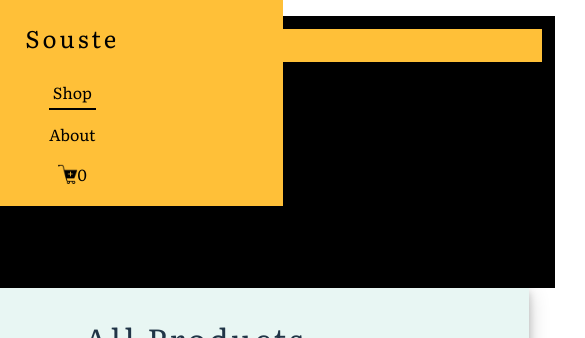
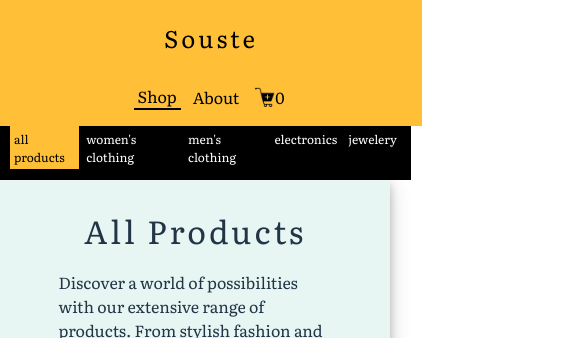
Before and after one commit to souste/shopping-cart, a React (Vite) app: page /shop in a window 390 px wide. Shown: the top 338 px of the page, 585 px wide, since content can reach past the window. Built offline with nearby package versions, Linux system fonts and the light colour scheme; no server answers.

Commit message:
media query applied toshop page

```diff
--- a/src/styles.css
+++ b/src/styles.css
@@ -1,11 +1,11 @@
-html,
+/* html,
 body {
   height: 100%;
   margin: 0;
   display: flex;
   flex-direction: column;
   font-family: "Literata", sans-serif;
-}
+} */
 
 .app-container {
   display: flex;
@@ -31,6 +31,7 @@ body {
   background-color: #ffc038;
   min-height: 60px;
   z-index: 1000;
+  font-family: "Literata", sans-serif;
   /* box-sizing: border-box; */
 }
 
@@ -100,11 +101,11 @@ nav li.active {
   display: flex;
   flex-direction: column;
   width: 100%;
-  margin: 3vw;
+  /* margin: 3vw; */
 }
 
 .home-page-banner-text {
-  width: 30vw;
+  width: 30%;
   color: white;
   font-weight: bold;
 }
@@ -127,6 +128,7 @@ nav li.active {
   flex-direction: column;
   min-height: 100vh;
   min-width: 100vw;
+  font-family: "Literata", sans-serif;
 }
 
 .loading-placeholder {
@@ -208,13 +210,13 @@ nav li.active {
   flex-wrap: wrap;
   gap: 2rem;
   margin-top: 3vw;
-  min-width: 95vw;
+  /* min-width: 100%; */
 }
 
 .product-container {
   list-style: none;
   flex: 0 0 20%;
-  min-width: 200px;
+  min-width: 300px;
   max-width: 300px;
   height: 40vh;
   display: flex;
@@ -713,7 +715,7 @@ nav li.active {
     flex-direction: column;
     align-items: center;
     padding: 1rem;
-    width: 100%;
+    width: 100vw;
   }
 
   #site-title {
@@ -722,23 +724,38 @@ nav li.active {
   }
 
   .nav ul {
-    flex-direction: column;
+    flex-direction: row;
     gap: 0.5rem;
     width: 100%;
-    align-items: center;
+    justify-content: center;
   }
 
   .shop-banner {
     display: flex;
     flex-direction: column;
+    width: 100vw;
+  }
+
+  .categories-list {
+    width: 100vw;
+    display: flex;
+    flex-direction: row;
+    justify-content: center;
+    margin-top: 100px;
+    font-size: 12px;
+    gap: 1vw;
+  }
+
+  .shop-banner-title-description {
+    width: 100%;
+  }
+  .products-container {
+    flex-direction: column;
+    padding-left: 15vw;
   }
 }
 
 @media only screen and(max-width: 788px) {
-  .products-container {
-    grid-template-columns: repeat(auto-fix, minmax(20vw, 1fr));
-  }
-
   .shop-banner {
     width: 50vw;
     display: flex;
```
